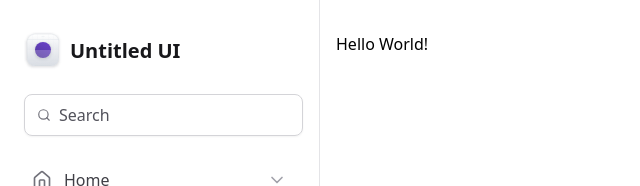
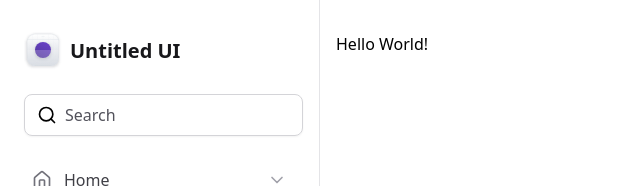
Before and after one commit to azevedorafael/tailwind-next, a Next.js app: page / in a window 1280 px wide. Shown: the top 186 px of the page, without its empty margins (0-640 px from the left). Built offline with nearby package versions, Linux system fonts and the light colour scheme.

Commit message:
add input composition

```diff
--- a/src/app/layout.tsx
+++ b/src/app/layout.tsx
@@ -1,7 +1,7 @@
 import type { Metadata } from 'next'
 import localFont from 'next/font/local'
 import './globals.css'
-import { Sidebar } from './components/Sidebar'
+import { Sidebar } from '@/components/Sidebar'
 
 const geistSans = localFont({
   src: './fonts/GeistVF.woff',
--- /dev/null
+++ b/src/components/Input.tsx
@@ -0,0 +1,24 @@
+import { ComponentProps } from 'react'
+
+type InputPrefixProps = ComponentProps<'div'>
+export function Prefix(props: InputPrefixProps) {
+  return <div {...props} />
+}
+type InputControlProps = ComponentProps<'input'>
+export function Control(props: InputControlProps) {
+  return (
+    <input
+      className="flex-1 border-0 bg-transparent p-0 text-zinc-900 placeholder-zinc-600"
+      {...props}
+    />
+  )
+}
+type InputRootProps = ComponentProps<'div'>
+export function Root(props: InputRootProps) {
+  return (
+    <div
+      className="mx-1 flex w-full items-center gap-2 rounded-lg border border-zinc-300 px-3 py-2 shadow-sm"
+      {...props}
+    />
+  )
+}
--- a/src/app/components/Sidebar/Profile.tsx
+++ b/src/components/Sidebar/Profile.tsx
@@ -1,4 +1,5 @@
 import { LogOut } from 'lucide-react'
+
 export function Profile() {
   return (
     <div className="grid-cols-profile grid items-center gap-3">
--- a/src/app/components/Sidebar/index.tsx
+++ b/src/components/Sidebar/index.tsx
@@ -13,19 +13,19 @@
 import { NavItem } from './NavItem'
 import { UsedSpaceWidget } from './UsedSpaceWidget'
 import { Profile } from './Profile'
+import * as Input from '@/components/Input'
 
 export function Sidebar() {
   return (
     <aside className="flex flex-col gap-6 border-r border-zinc-200 px-5 py-8">
       <Logo />
 
-      <div className="mx-1 flex w-full items-center gap-2 rounded-lg border border-zinc-300 px-3 py-2 shadow-sm">
-        <Search className="h-5 w-5 text-zinc-500" />
-        <input
-          className="flex-1 border-0 bg-transparent p-0 text-zinc-900 placeholder-zinc-600"
-          placeholder="Search"
-        />
-      </div>
+      <Input.Root>
+        <Input.Prefix>
+          <Search className="h-5 w-5 to-zinc-500" />
+        </Input.Prefix>
+        <Input.Control placeholder="Search" />
+      </Input.Root>
 
       <nav className="space-y-0.5">
         <NavItem title="Home" icon={Home} />
```
Also changed, not shown: src/components/Sidebar/Logo.tsx (renamed from src/app/components/Sidebar/Logo.tsx), src/components/Sidebar/NavItem.tsx (renamed from src/app/components/Sidebar/NavItem.tsx), src/components/Sidebar/UsedSpaceWidget.tsx (renamed from src/app/components/Sidebar/UsedSpaceWidget.tsx).
